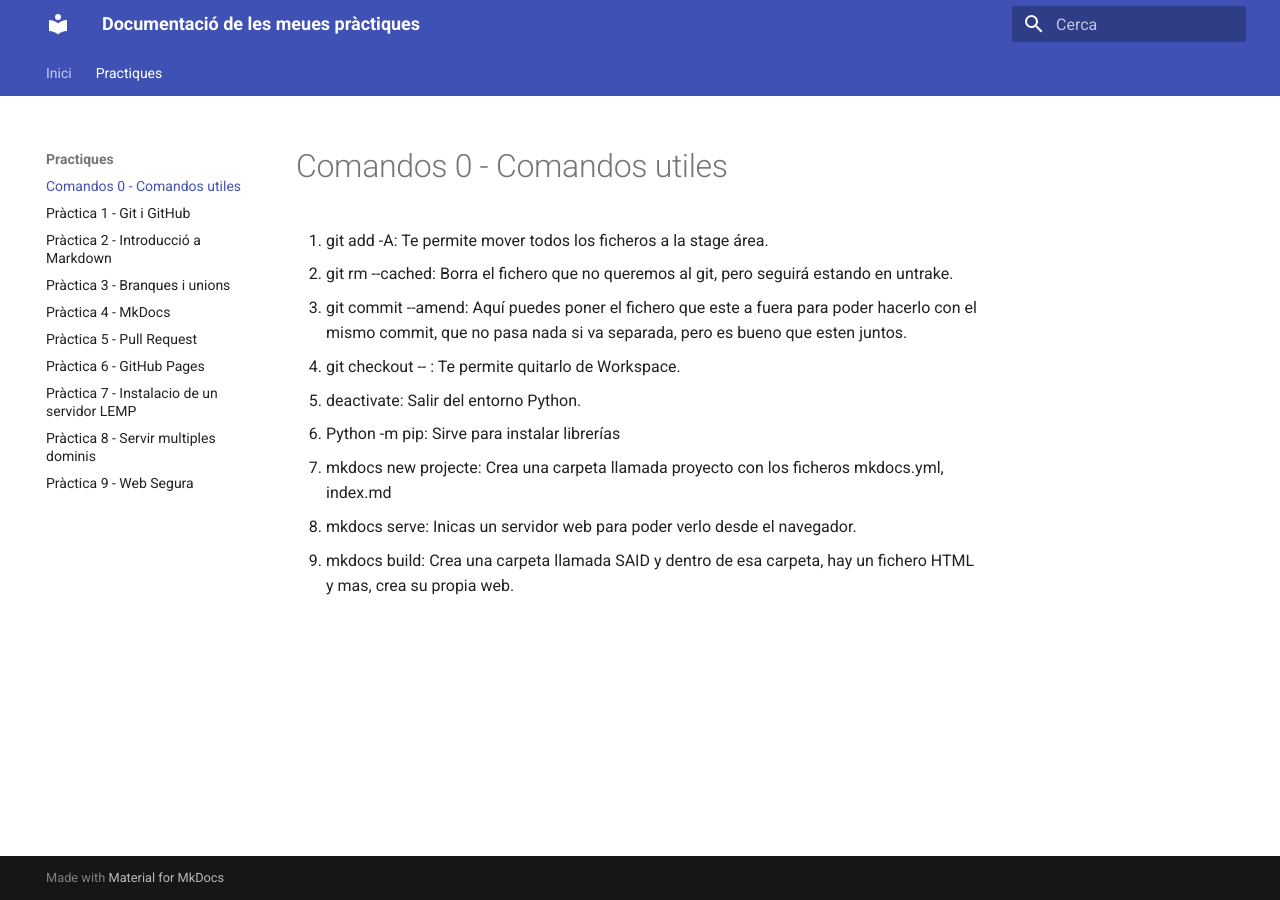
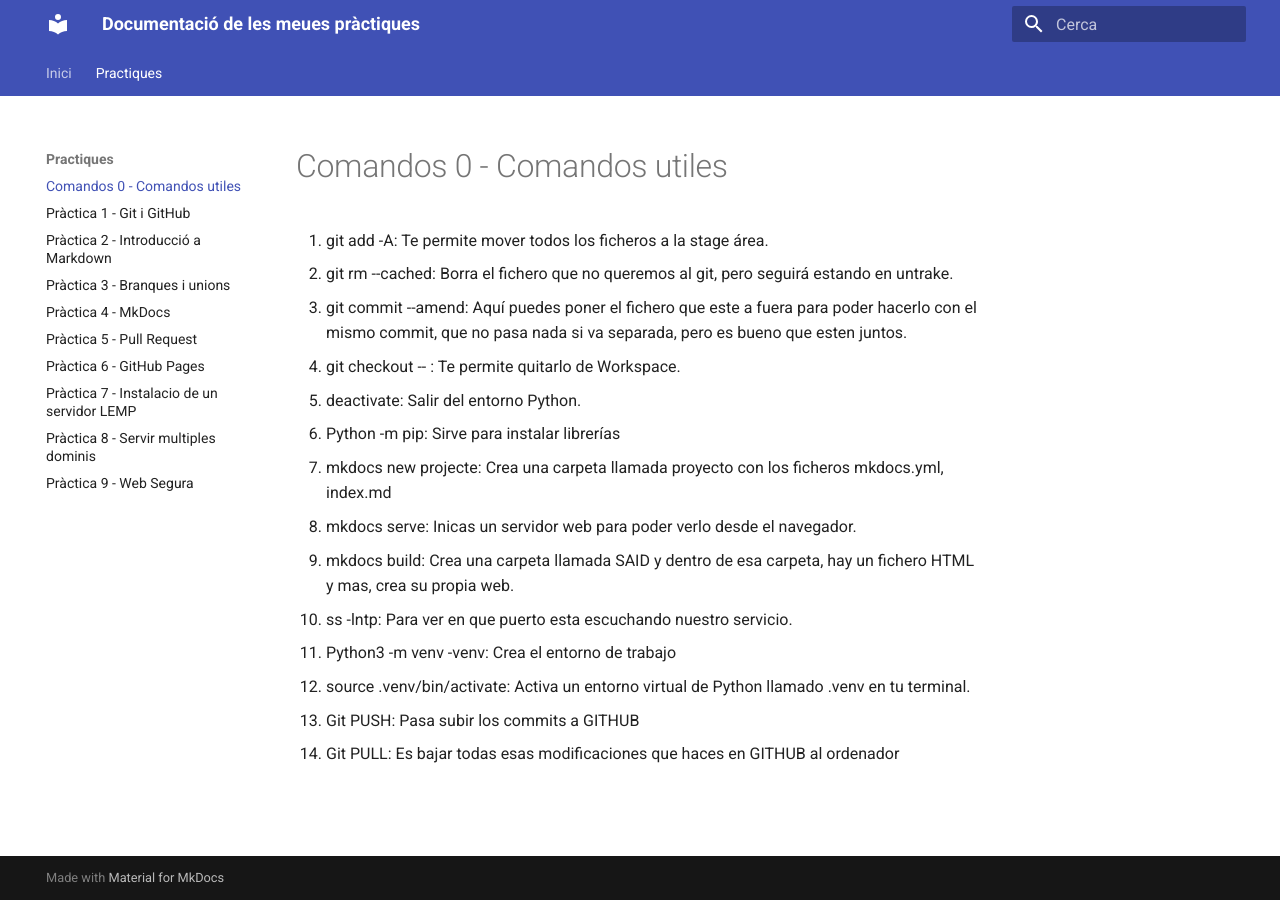
Before and after one commit to Josep2100/Despliegue-de-github-pages, an MkDocs documentation site: the page built from docs/comandos.md, in a window 1280 px wide. Built offline with MkDocs 1.6.1 and Material for MkDocs 9.7.7, drawn with Linux system fonts in a browser that asks for light colours.

Commit message:
Añadiendo mas comandos

```diff
--- a/docs/comandos.md
+++ b/docs/comandos.md
@@ -9,3 +9,8 @@ comandos:
 7. mkdocs new projecte: Crea una carpeta llamada proyecto con los ficheros mkdocs.yml, index.md
 8. mkdocs serve: Inicas un servidor web para poder verlo desde el navegador.
 9. mkdocs build: Crea una carpeta llamada SAID y dentro de esa carpeta, hay un fichero HTML y mas, crea su propia web.
+10. ss -lntp: Para ver en que puerto esta escuchando nuestro servicio.
+11. Python3 -m venv -venv: Crea el entorno de trabajo
+12. source .venv/bin/activate: Activa un entorno virtual de Python llamado .venv en tu terminal.
+13. Git PUSH: Pasa subir los commits a GITHUB
+14. Git PULL: Es bajar todas esas modificaciones que haces en GITHUB al ordenador
```
